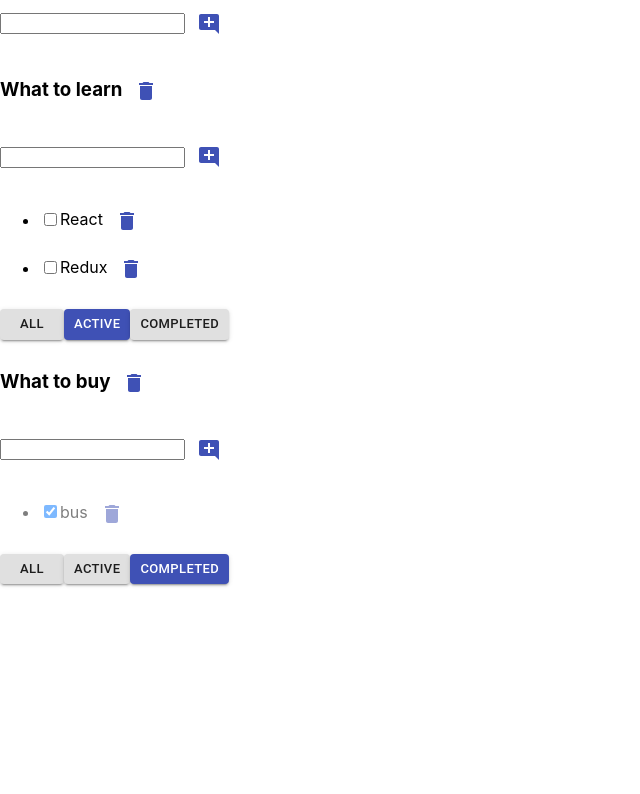
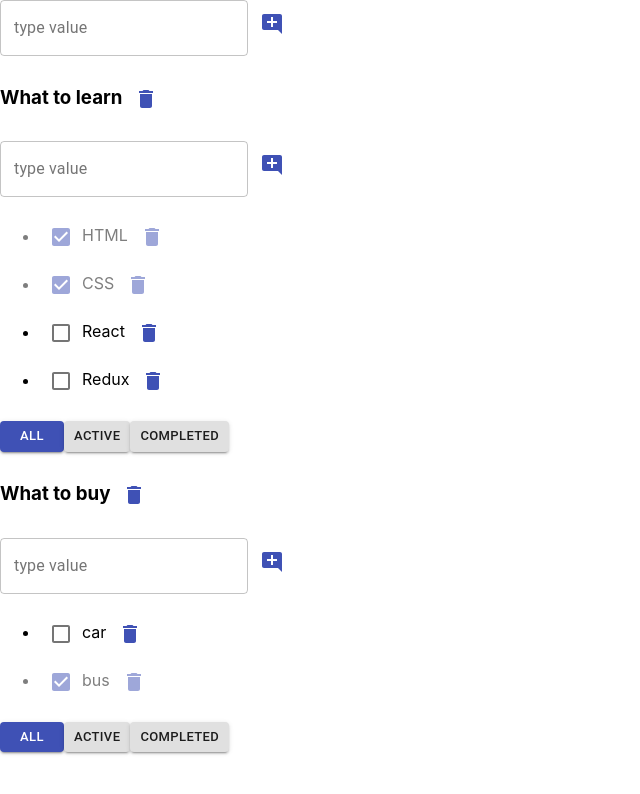
Before and after one commit to PavelMalta/Todolist-homework, a React (Create React App) app: page / in a window 1280 px wide. Shown: the top 794 px of the page, without its empty margins (0-640 px from the left). Built offline with nearby package versions, Linux system fonts and the light colour scheme.

Commit message:
add style input from material-ui in 7 lesson

```diff
--- a/src/AddItemForm.tsx
+++ b/src/AddItemForm.tsx
@@ -1,4 +1,4 @@
-import {IconButton} from "@material-ui/core";
+import {IconButton, TextField} from "@material-ui/core";
 import React, {ChangeEvent, KeyboardEvent, useState} from "react";
 import {AddComment} from "@material-ui/icons";
 
@@ -30,15 +30,17 @@ export function AddItemForm(props: AddItemFormPropsType) {
 
     return (
         <div>
-            <input value={newTaskTitle}
-                   onChange={onNewTitleChangeHandler}
-                   onKeyPress={onKeyPressHandler}
-                   className={error ? "error" : ""}
+            <TextField  value={newTaskTitle}
+                        onChange={onNewTitleChangeHandler}
+                        onKeyPress={onKeyPressHandler}
+                        error={!!error}
+                        variant="outlined"
+                        label={"type value"}
+                        helperText={error}
             />
             <IconButton color="primary" onClick={addTask}>
                <AddComment/>
             </IconButton>
-            {error && <div className={"error-message"}>{error}</div>}
 
         </div>
     )
--- a/src/App.css
+++ b/src/App.css
@@ -2,3 +2,6 @@
 .is-done {
     opacity: 0.5;
 }
+.error-message {
+    color: red;
+}
--- a/src/App.tsx
+++ b/src/App.tsx
@@ -75,8 +75,8 @@ function App() {
     let todoListID1 = v1();
     let todoListID2 = v1();
     let [todoLists, setTodoLists] = useState<Array<TodoListType>>([
-        {id: todoListID1, title: "What to learn", filter: "Active"},
-        {id: todoListID2, title: "What to buy", filter: "Completed"}
+        {id: todoListID1, title: "What to learn", filter: "All"},
+        {id: todoListID2, title: "What to buy", filter: "All"}
     ])
 
     let [tasksObj, setTasks] = useState<TaskStateType>({
--- a/src/EditableSpan.tsx
+++ b/src/EditableSpan.tsx
@@ -1,4 +1,5 @@
 import React, {ChangeEvent, useState} from "react";
+import {TextField} from "@material-ui/core";
 
 type EditableSpanPropsType = {
     title: string
@@ -20,6 +21,6 @@ export function EditableSpan(props: EditableSpanPropsType) {
     const onChangeTitleHandler = (e: ChangeEvent<HTMLInputElement>) => setTitle(e.currentTarget.value)
 
     return editMode
-        ? <input value={title} onChange={onChangeTitleHandler} onBlur={activateViewMode} autoFocus/>
+        ? <TextField value={title} onChange={onChangeTitleHandler} onBlur={activateViewMode} autoFocus/>
         : <span onDoubleClick={activateEditMode}>{props.title}</span>
 }
--- a/src/Todolist.tsx
+++ b/src/Todolist.tsx
@@ -3,7 +3,7 @@ import {FilterValuesType} from "./App";
 import './App.css';
 import {AddItemForm} from "./AddItemForm";
 import {EditableSpan} from "./EditableSpan";
-import {Button, IconButton} from "@material-ui/core";
+import {Button, Checkbox, IconButton} from "@material-ui/core";
 import {Delete} from "@material-ui/icons";
 
 
@@ -62,10 +62,12 @@ export function Todolist(props: PropsType) {
                         }
 
                         return (
-                            <li key={t.id} className={t.isDone ? "is-done" : ""}><input type="checkbox"
-                                                                                        checked={t.isDone}
-                                                                                        onChange={onChangeStatusHandler}
-                            />
+                            <li key={t.id} className={t.isDone ? "is-done" : ""}>
+                                <Checkbox
+                                    color="primary"
+                                    checked={t.isDone}
+                                    onChange={onChangeStatusHandler}
+                                />
                                 <EditableSpan title={t.title} onChange={onChangeTitleHandler}/>
                                 <IconButton onClick={onRemoveHandler} color="primary">
                                     <Delete/>
```
Also changed, not shown: 1 other file (tests, documents, lock files or other folders).
